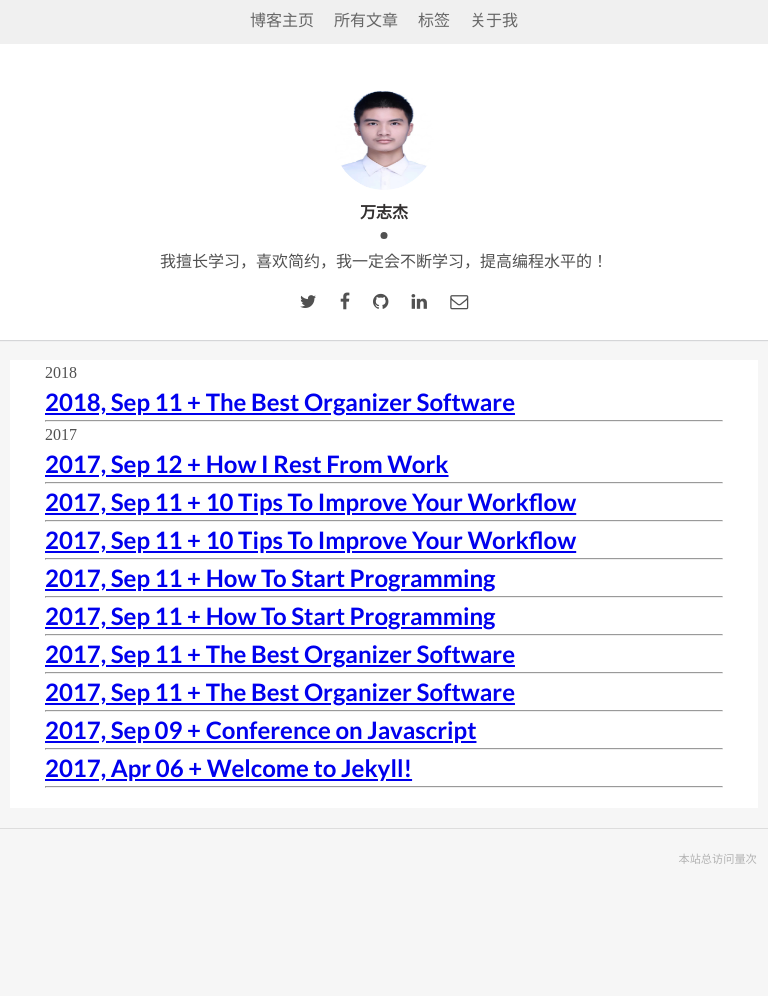
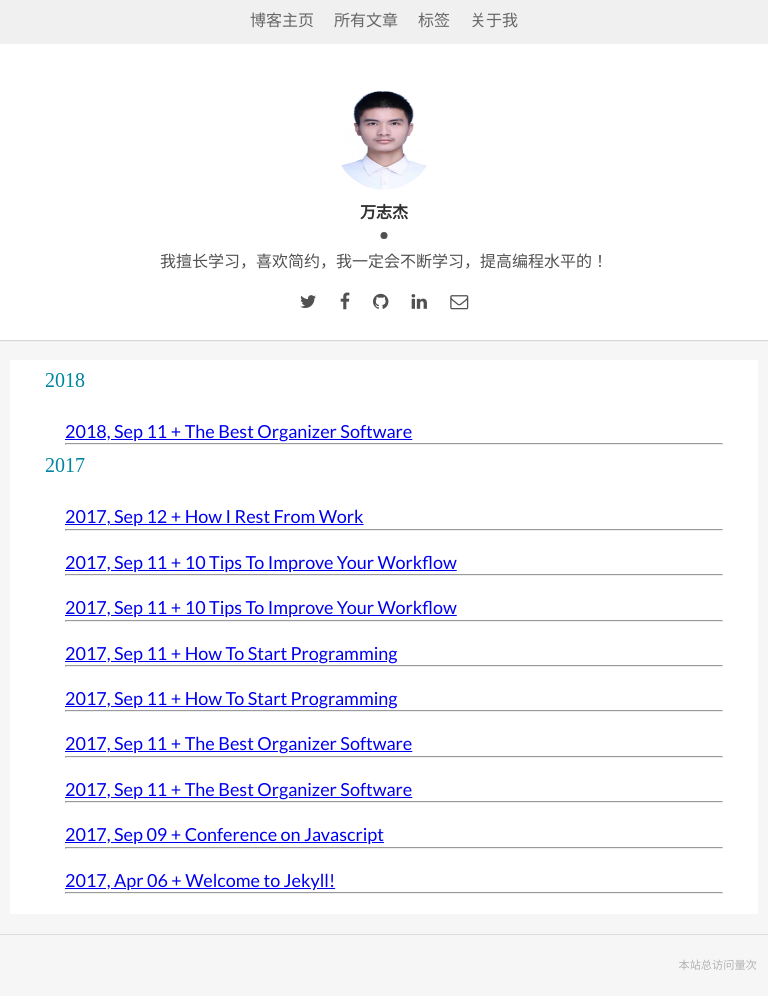
Before and after one commit to 19991010wan/19991010wan-Blog, a Jekyll site: the page built from archive.html, in a window 768 px wide and 996 px high. Built offline with Jekyll 4.4.1, drawn with Linux system fonts in a browser that asks for light colours; nearby versions of some CDN libraries; comment, search, counter and statistics services are not loaded.

Commit message:
update css

```diff
--- a/assets/css/main.css
+++ b/assets/css/main.css
@@ -1397,35 +1397,26 @@ a.newer-posts:hover {
   width: 100%;
   background-color: #ffffff;
   padding: 0 35px 20px; }
-  .blog-archive .mini-post-list {
-    margin: 20px 0 15px 0; }
-    .blog-archive .mini-post-list .tag-text {
+  .blog-archive .listing-seperator {
+    color: #0085a1;
+    font-size: 21px !important; }
+    .blog-archive .listing-seperator::before {
+      margin-right: 5px; }
+    .blog-archive .listing-seperator .tag-text {
       font-weight: 200; }
-    .blog-archive .mini-post-list .post-preview {
+  .blog-archive .post-preview {
     position: relative; }
-      .blog-archive .mini-post-list .post-preview > a .post-title {
+    .blog-archive .post-preview > a .post-title {
       font-size: 16px;
       font-weight: 500;
       margin-top: 20px; }
-      .blog-archive .mini-post-list .post-preview > a .post-subtitle {
-        font-size: 13px; }
-      .blog-archive .mini-post-list .post-preview > .post-meta {
+    .blog-archive .post-preview > .post-meta {
       position: absolute;
       right: 5px;
       bottom: 0;
       margin: 0;
       font-size: 12px;
       line-height: 12px; }
-      @media only screen and (min-width: 768px) {
-        .blog-archive .mini-post-list .post-preview {
-          margin-left: 20px; }
-          .blog-archive .mini-post-list .post-preview > a > .post-title {
-            font-size: 18px;
-            line-height: 1.3; }
-          .blog-archive .mini-post-list .post-preview > a > .post-subtitle {
-            font-size: 14px; }
-          .blog-archive .mini-post-list .post-preview .post-meta {
-            font-size: 18px; } }
 
 /* - - - - - - - - - - Media Styles - - - - - - - - - - */
 /* Medium Devices, Desktops */
@@ -1503,7 +1494,18 @@ a.newer-posts:hover {
       float: left; }
 
   .contact-title, .copyright {
-    display: none; } }
+    display: none; }
+
+  .blog-archive .listing-seperator {
+    font-size: 20px !important;
+    line-height: 2 !important; }
+  .blog-archive .post-preview {
+    margin-left: 20px; }
+    .blog-archive .post-preview > a > .post-title {
+      font-size: 18px;
+      line-height: 1.3; }
+    .blog-archive .post-preview .post-meta {
+      font-size: 18px; } }
 /* Extra Small Devices, Phones */
 @media only screen and (max-width: 480px) {
   body {
```
Also changed, not shown: assets/css/scss/_media.scss (+20 -0 lines), assets/css/scss/parts/_archive.scss (+8 -21 lines). Lines whose indentation alone changed are shown as unchanged.
